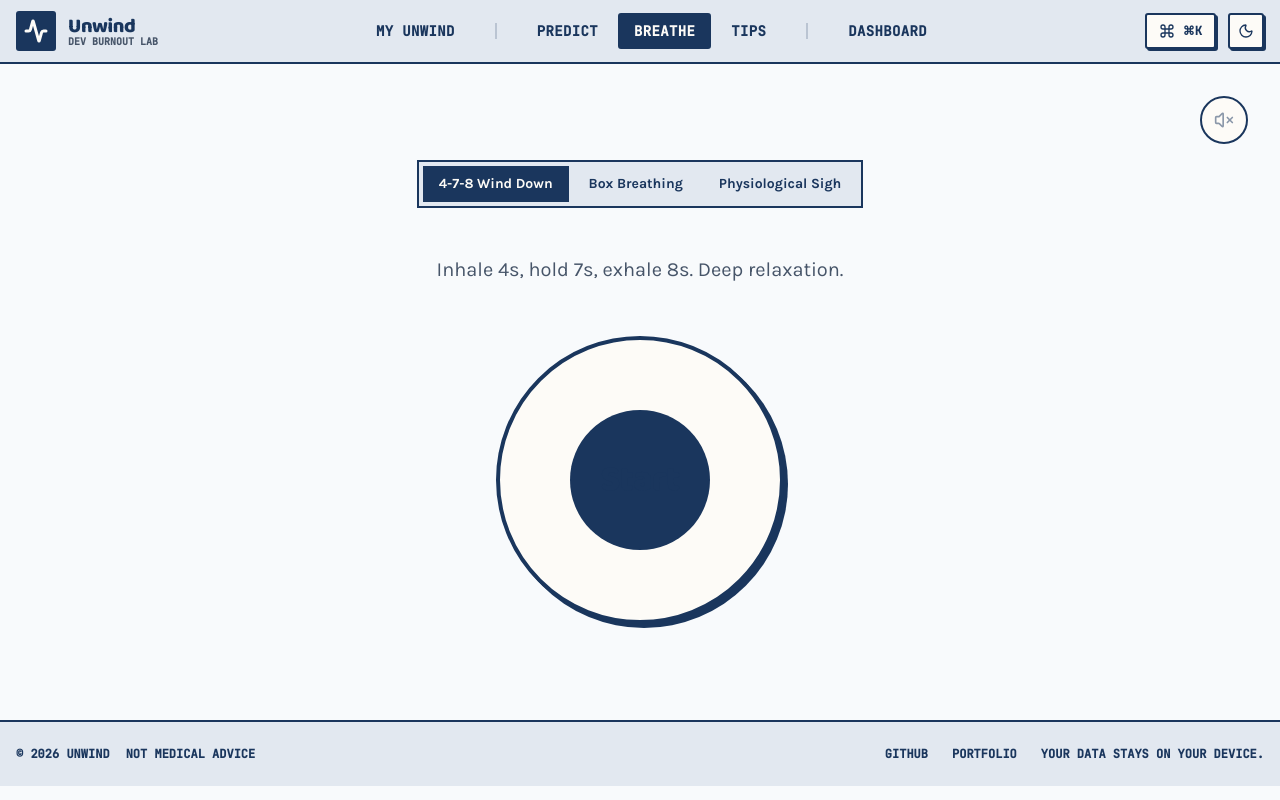
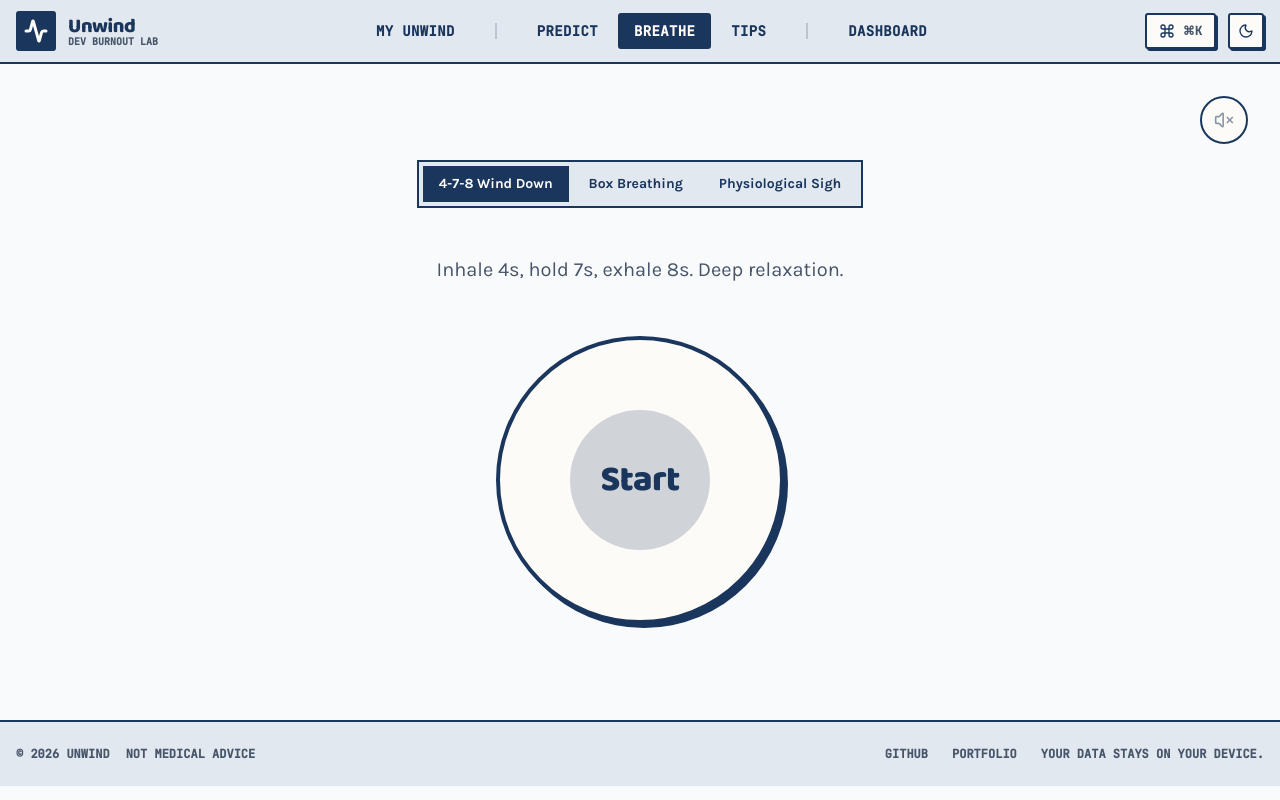
Before and after one commit to PraneetGogoi/Unwind, a Next.js app: page /breathe in a window 1280 px wide. Built offline with nearby package versions, Linux system fonts and the light colour scheme.

Commit message:
feat: close habit loop, add breathe animation, fix dark mode

```diff
--- a/app/breathe/page.tsx
+++ b/app/breathe/page.tsx
@@ -3,6 +3,7 @@
 import { useState, useEffect, useRef, useCallback } from "react";
 import Link from "next/link";
 import { ArrowRight, Volume2, VolumeX } from "lucide-react";
+import { motion } from "framer-motion";
 
 type PatternType = "4-7-8" | "box" | "sigh";
 type Phase = "IDLE" | "INHALE" | "HOLD" | "EXHALE" | "HOLD_EMPTY" | "DONE";
@@ -156,22 +157,21 @@
   const isDone = phaseIndex === -2;
   const activePhaseName = currentPhaseDef?.phase || "IDLE";
 
-  const getOrbScale = () => {
-    if (prefersReducedMotion) return "scale-100 opacity-20";
-    if (isIdle || isDone || activePhaseName === "HOLD_EMPTY") return "scale-50";
-    if (activePhaseName === "INHALE") {
-      return `scale-100 transition-transform ease-out opacity-60`;
-    }
-    if (activePhaseName === "HOLD") return "scale-100 opacity-60";
-    if (activePhaseName === "EXHALE") {
-      return `scale-50 transition-transform ease-in-out opacity-40`;
-    }
-    return "scale-50";
+  const getOrbState = () => {
+    if (prefersReducedMotion) return { scale: 1, opacity: 0.2 };
+    if (isIdle || isDone || activePhaseName === "HOLD_EMPTY") return { scale: 0.5, opacity: 0.2 };
+    if (activePhaseName === "INHALE") return { scale: 1, opacity: 0.6 };
+    if (activePhaseName === "HOLD") return { scale: 1, opacity: 0.6 };
+    if (activePhaseName === "EXHALE") return { scale: 0.5, opacity: 0.4 };
+    return { scale: 0.5, opacity: 0.2 };
   };
 
-  const getOrbTransitionDuration = () => {
-    if (prefersReducedMotion) return "0ms";
-    return currentPhaseDef ? `${currentPhaseDef.duration * 1000}ms` : "0ms";
+  const getOrbTransition = () => {
+    if (prefersReducedMotion || !currentPhaseDef) return { duration: 0 };
+    return {
+      duration: currentPhaseDef.duration,
+      ease: activePhaseName === "INHALE" ? "easeOut" : activePhaseName === "EXHALE" ? "easeInOut" : "linear"
+    };
   };
 
   const getPhaseLabel = () => {
@@ -208,10 +208,10 @@
               Feeling steadier? You just completed {pattern.name}.
             </p>
             <Link
-              href="/tips"
+              href="/my-unwind"
               className="brutal-btn brutal-btn-primary inline-flex items-center gap-2 px-8 py-4 font-bold text-lg"
             >
-              Explore Recovery Tips <ArrowRight className="w-5 h-5 arrow-icon" />
+              Log Session in My Unwind <ArrowRight className="w-5 h-5 arrow-icon" />
             </Link>
           </div>
         ) : (
@@ -250,9 +250,11 @@
             >
               {/* The animating background orb */}
               {!prefersReducedMotion ? (
-                 <div
-                   className={`absolute inset-0 bg-ink rounded-full ${getOrbScale()}`}
-                   style={{ transformOrigin: "center", transitionDuration: getOrbTransitionDuration() }}
+                 <motion.div
+                   className="absolute inset-0 bg-ink rounded-full"
+                   style={{ originX: 0.5, originY: 0.5 }}
+                   animate={getOrbState()}
+                   transition={getOrbTransition()}
                  />
               ) : (
                  <div className="absolute inset-0 border-[16px] border-frame rounded-full opacity-20" />
--- a/app/predict/page.tsx
+++ b/app/predict/page.tsx
@@ -183,19 +183,12 @@
     return c.sort((a, b) => b.value - a.value).slice(0, 5);
   };
 
-  const handleAddPlan = () => {
-    const topDriver = getContributions().find((c: any) => c.type === "up");
-    let focusName = "Sleep";
-    if (topDriver) {
-      if (topDriver.key.includes("screen")) focusName = "Screen time";
-      if (topDriver.key.includes("exercise")) focusName = "Movement";
-      if (topDriver.key.includes("meetings")) focusName = "Meetings";
-      if (topDriver.key.includes("work")) focusName = "Boundaries";
-      if (topDriver.key.includes("caffeine")) focusName = "Caffeine";
-    }
+  const handleGoToTips = () => {
+    router.push("/tips");
+  };
 
-    localStorage.setItem("unwind_focus", JSON.stringify({ title: focusName, color: "var(--ink)" }));
-    router.push("/my-unwind");
+  const handleGoToDashboard = () => {
+    router.push("/dashboard");
   };
 
   return (
@@ -389,12 +382,18 @@
                       ))}
                     </div>
 
-                    <div className="mt-auto pt-6 border-t-2 border-ink">
+                    <div className="mt-auto pt-6 border-t-2 border-ink flex flex-col sm:flex-row gap-4">
                       <button
-                        onClick={handleAddPlan}
-                        className="w-full brutal-btn brutal-btn-primary py-3 text-sm font-bold flex items-center justify-center gap-2 bg-ink text-paper"
+                        onClick={handleGoToDashboard}
+                        className="flex-1 brutal-btn py-3 text-sm font-bold flex items-center justify-center gap-2 border-2 border-ink bg-paper hover:bg-frame transition-colors"
                       >
-                        Add to my weekly plan <ArrowRight className="w-4 h-4 arrow-icon" />
+                        See deeper insights
+                      </button>
+                      <button
+                        onClick={handleGoToTips}
+                        className="flex-1 brutal-btn py-3 text-sm font-bold flex items-center justify-center gap-2 bg-ink text-paper hover:bg-ink/90 transition-colors"
+                      >
+                        Build your plan <ArrowRight className="w-4 h-4" />
                       </button>
                     </div>
                   </div>
--- a/app/tips/page.tsx
+++ b/app/tips/page.tsx
@@ -1,6 +1,7 @@
 "use client";
 
 import { useState, useEffect } from "react";
+import Link from "next/link";
 import { Card } from "@/components/ui/card";
 import { Moon, Coffee, Activity, Brain, Users, Monitor, Shield, Layout, Heart, Palmtree, ArrowRight, CheckCircle2 } from "lucide-react";
 
@@ -391,6 +392,25 @@
           </div>
         </>
       )}
+      {/* Sticky Bottom Bar */}
+      {plan.length > 0 && tab === "tips" && (
+        <div className="fixed bottom-0 left-0 right-0 p-4 z-50 animate-in slide-in-from-bottom-4 pointer-events-none">
+          <div className="max-w-2xl mx-auto brutal-card bg-paper border-2 border-ink shadow-hard p-4 md:px-6 flex flex-col md:flex-row items-center justify-between gap-4 pointer-events-auto">
+            <div>
+              <p className="font-bold text-sm">Habit selected.</p>
+              <p className="text-xs text-muted-foreground font-mono uppercase">Next step in your loop:</p>
+            </div>
+            <div className="flex gap-2 w-full md:w-auto">
+              <Link href="/breathe" className="flex-1 md:flex-none px-4 py-2 text-center text-xs font-bold font-mono uppercase border-2 border-ink bg-paper hover:bg-frame transition-colors">
+                Take a Breath
+              </Link>
+              <Link href="/my-unwind" className="flex-1 md:flex-none px-4 py-2 text-center text-xs font-bold font-mono uppercase bg-ink text-paper hover:bg-ink/80 transition-colors">
+                Track in My Unwind
+              </Link>
+            </div>
+          </div>
+        </div>
+      )}
     </main>
   );
 }
--- a/src/styles.css
+++ b/src/styles.css
@@ -13,6 +13,9 @@
   --color-frame: var(--theme-frame);
   --color-dots-bg: var(--theme-dots-bg);
   --color-grey-text: var(--theme-grey-text);
+
+  --color-muted: var(--theme-frame);
+  --color-muted-foreground: var(--theme-grey-text);
 
   --shadow-hard: 4px 4px 0px var(--theme-ink);
   --shadow-hard-sm: 2px 2px 0px var(--theme-ink);
```
